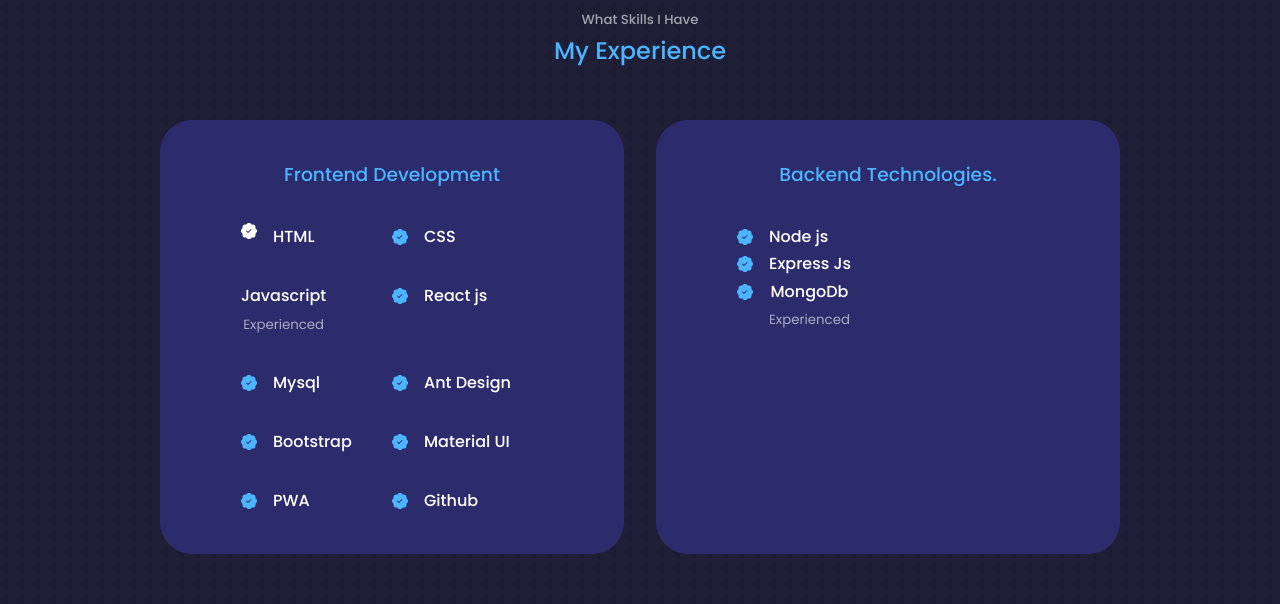
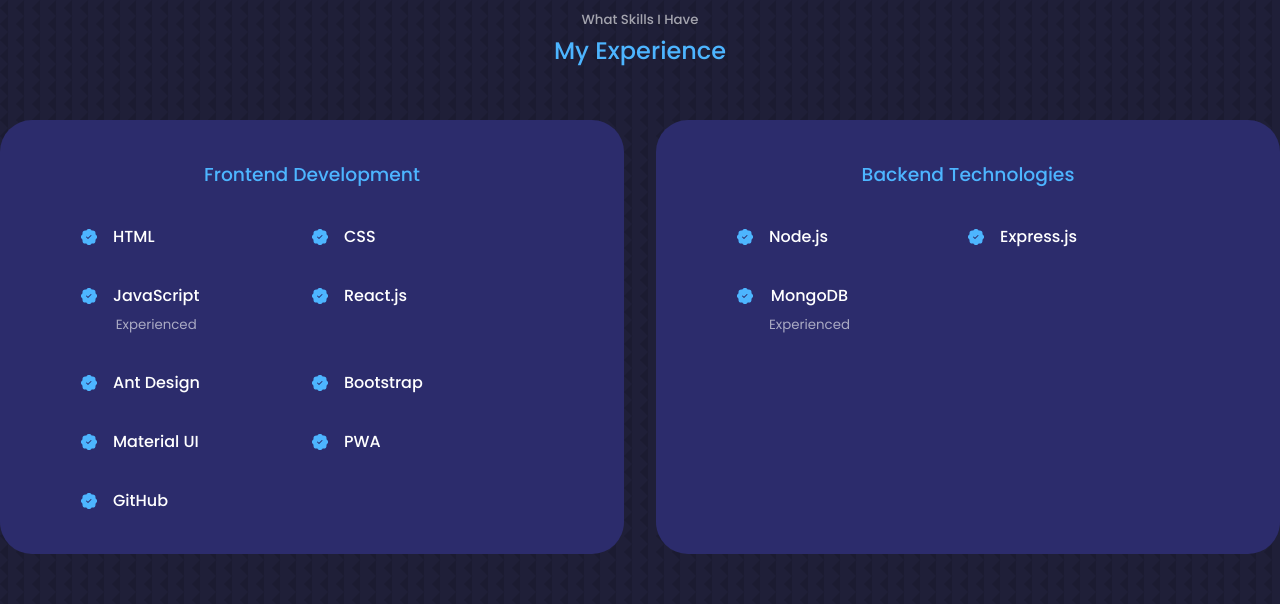
Before and after one commit to BARANEESWARAN/portfolio, a React (Create React App) app: page / in a window 1280 px wide. Shown: the part 1760-2364 px from the top of the page. Built offline with nearby package versions, Linux system fonts and the light colour scheme.

Commit message:
Update Experiance.jsx

```diff
--- a/src/Component/Experiance/Experiance.jsx
+++ b/src/Component/Experiance/Experiance.jsx
@@ -127,159 +127,116 @@
 
 // export default Experiance
 
-import React from 'react'
-import "../Experiance/experiance.css"
-import {BsPatchCheckFill} from "react-icons/bs"
+import React from 'react';
+import "../Experiance/experiance.css";
+import { BsPatchCheckFill } from "react-icons/bs";
+
 function Experiance() {
   return (
     <section id='experience'>
       <h5>What Skills I Have</h5>
       <h2>My Experience</h2>
-      <div className='container experience__containe'>
-
-<div className=' container experience__container'>
+      <div className='container experience__container'>
 
         <div className='experience__frontend'>
           <h3>Frontend Development</h3>
           <div className='experience__content'>
             <article className='experience__details'>
-    <BsPatchCheckFill/>
+              <BsPatchCheckFill className='experience__icon' />
               <div>
                 <h4>HTML</h4>
-{/*     <small className='text-light'>Experienced</small> */}
-
+                {/* <small className='text-light'>Experienced</small> */}
+              </div>
+            </article>
+            <article className='experience__details'>
+              <BsPatchCheckFill className='experience__icon' />
+              <div>
+                <h4>CSS</h4>
+                {/* <small className='text-light'>Experienced</small> */}
+              </div>
+            </article>
+            <article className='experience__details'>
+              <BsPatchCheckFill className='experience__icon' />
+              <div>
+                <h4>JavaScript</h4>
+                <small className='text-light'>Experienced</small>
+              </div>
+            </article>
+            <article className='experience__details'>
+              <BsPatchCheckFill className='experience__icon' />
+              <div>
+                <h4>React.js</h4>
+                {/* <small className='text-light'>Experienced</small> */}
+              </div>
+            </article>
+            <article className='experience__details'>
+              <BsPatchCheckFill className='experience__icon' />
+              <div>
+                <h4>Ant Design</h4>
+                {/* <small className='text-light'>Experienced</small> */}
+              </div>
+            </article>
+            <article className='experience__details'>
+              <BsPatchCheckFill className='experience__icon' />
+              <div>
+                <h4>Bootstrap</h4>
+                {/* <small className='text-light'>Experienced</small> */}
+              </div>
+            </article>
+            <article className='experience__details'>
+              <BsPatchCheckFill className='experience__icon' />
+              <div>
+                <h4>Material UI</h4>
+                {/* <small className='text-light'>Experienced</small> */}
+              </div>
+            </article>
+            <article className='experience__details'>
+              <BsPatchCheckFill className='experience__icon' />
+              <div>
+                <h4>PWA</h4>
+                {/* <small className='text-light'>Experienced</small> */}
+              </div>
+            </article>
+            <article className='experience__details'>
+              <BsPatchCheckFill className='experience__icon' />
+              <div>
+                <h4>GitHub</h4>
+                {/* <small className='text-light'>Experienced</small> */}
+              </div>
+            </article>
+          </div>
         </div>
 
+        <div className='experience__backend'>
+          <h3>Backend Technologies</h3>
+          <div className='experience__content'>
+            <article className='experience__details'>
+              <BsPatchCheckFill className='experience__icon' />
+              <div>
+                <h4>Node.js</h4>
+                {/* <small className='text-light'>Experienced</small> */}
+              </div>
             </article>
             <article className='experience__details'>
-    <BsPatchCheckFill className='experience__icon'/>
+              <BsPatchCheckFill className='experience__icon' />
               <div>
-    <h4>CSS</h4>
-{/*     <small className='text-light'>Experienced</small> */}
+                <h4>Express.js</h4>
+                {/* <small className='text-light'>Experienced</small> */}
               </div>
-
             </article>
             <article className='experience__details'>
-{/*     <BsPatchCheckFill className='experience__icon'/> */}
-
+              <BsPatchCheckFill className='experience__icon' />
               <div>
-    <h4>Javascript</h4>
+                <h4>MongoDB</h4>
                 <small className='text-light'>Experienced</small>
               </div>
-
             </article>
-  {/* <article className='experience__details'>
-    <BsPatchCheckFill className="experience__icon"/>
-    <div>
-    <h4>Bootstrap</h4>
-    // <small className='text-light'>Experienced</small>
-    </div>
-
-  </article> */}
-  <article className='experience__details'>
-    <BsPatchCheckFill className="experience__icon"/>
-    <div>
-    <h4>React js</h4>
-{/*     <small className='text-light'>Experienced</small> */}
-    </div>
-
-  </article>
-  <article className='experience__details'>
-    <BsPatchCheckFill className="experience__icon"/>
-    <div>
-    <h4>Mysql</h4>
-{/*     <small className='text-light'>Basic</small> */}
-    </div>
-
-  </article>
-
-    <article className='experience__details'>
-    <BsPatchCheckFill className="experience__icon"/>
-    <div>
-    <h4>Ant Design</h4>
-{/*     <small className='text-light'>Experienced</small> */}
-
-    </div>
-
-  </article>
-  <article className='experience__details'>
-    <BsPatchCheckFill className="experience__icon"/>
-    <div>
-    <h4>Bootstrap</h4>
-{/*     <small className='text-light'>Experienced</small> */}
-    </div>
-
-  </article>
-  <article className='experience__details'>
-    <BsPatchCheckFill className="experience__icon"/>
-
-    <div>
-    <h4>Material UI</h4>
-{/*     <small className='text-light'>Experienced</small> */}
-    </div>
-
-  </article>
-  <article className='experience__details'>
-    <BsPatchCheckFill className="experience__icon"/>
-    <div>
-    <h4>PWA</h4>
-{/*     <small className='text-light'>Experienced</small> */}
-    </div>
-
-  </article>
-  <article className='experience__details'>
-    <BsPatchCheckFill className="experience__icon"/>
-    <div>
-    <h4>Github</h4>
-{/*     <small className='text-light'>Experienced</small> */}
-    </div>
-
-  </article>
-</div>
-
-
-
-</div>
-<div className='experience__backend'>
-<h3>Backend Technologies.</h3>
-  <article className='experience__details'>
-    <BsPatchCheckFill className="experience__icon"/>
-    <div>
-    <h4>Node js</h4>
-{/*     <small className='text-light'>Experienced</small> */}
-
-    </div>
-
-  </article>
-  <article className='experience__details'>
-    <BsPatchCheckFill className="experience__icon"/>
-    <div>
-    <h4>Express Js</h4>
-{/*     <small className='text-light'>Experienced</small> */}
-    </div>
-
-  </article>
-  <article className='experience__details'>
-    <BsPatchCheckFill className="experience__icon"/>
-
-    <div>
-    <h4>MongoDb</h4>
-    <small className='text-light'>Experienced</small>
-    </div>
-
-  </article>
-
-<div className='experience__content'>
-
           </div>
         </div>
 
       </div>
-
-      </div>
-
     </section>
-  )
+  );
 }
 
-export default Experiance
+export default Experiance;
```
Lines whose indentation alone changed are shown as unchanged.
